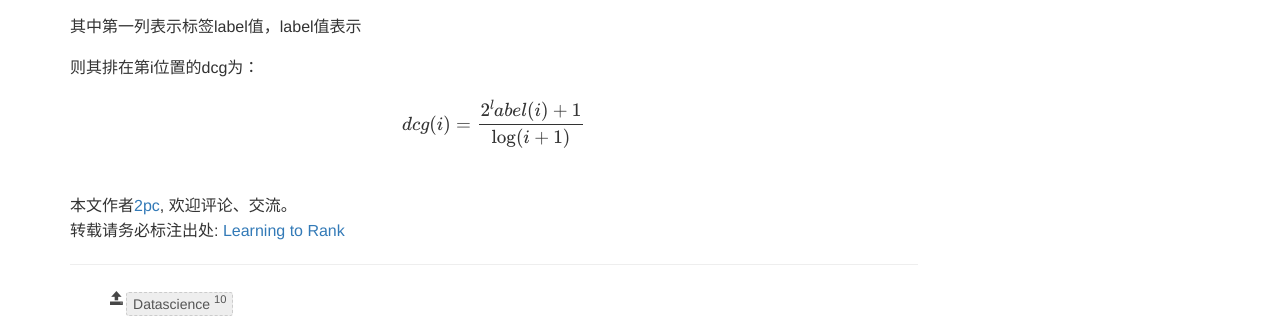
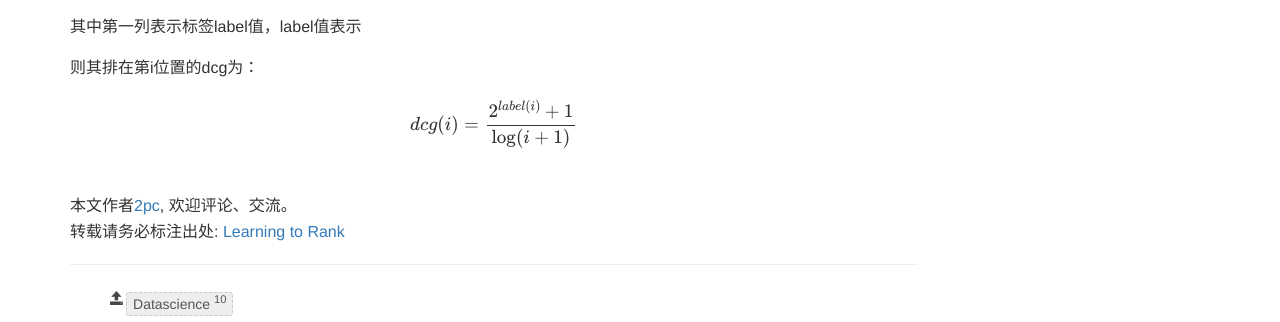
Before and after one commit to luyee/2pc.github.io, a Jekyll site: the page built from _posts/datascience/2016-04-22-LTR.md, in a window 1280 px wide. Shown: the part 526-848 px from the top of the page. Built offline with Jekyll 4.4.1, drawn with Linux system fonts in a browser that asks for light colours; formulas are drawn with MathJax 3; comment, search, counter and statistics services are not loaded.

Commit message:
Update 2016-04-22-LTR.md

````diff
--- a/_posts/datascience/2016-04-22-LTR.md
+++ b/_posts/datascience/2016-04-22-LTR.md
@@ -8,6 +8,7 @@ tags: ["ML","Datascience"]
 ---
 
 数据格式
+
 ```
 0 qid:10050 1:0.434944 2:0.000000 3:0.000000 4:1.000000 5:0.425455 6:0.000000 7:0.000000 8:0.000000 9:0.000000 10:0.000000 11:0.423479 12:0.000000 13:0.000000 14:1.000000 15:0.412193 16:0.643254 17:0.142857 18:0.000000 19:0.500000 20:0.638407 21:1.000000 22:0.958198 23:0.946106 24:0.936481 25:0.000000 26:0.000000 27:0.000000 28:0.000000 29:0.000000 30:0.000000 31:0.000000 32:0.000000 33:0.733195 34:0.000000 35:0.000000 36:0.000000 37:0.979925 38:0.922568 39:0.924231 40:0.918143 41:0.666667 42:0.739726 43:0.000000 44:0.009367 45:0.250000 46:0.000000 #docid = GX264-67-3123911 inc = 1 prob = 0.189357
 0 qid:10056 1:0.179567 2:0.000000 3:0.000000 4:0.000000 5:0.174455 6:0.000000 7:0.000000 8:0.000000 9:0.000000 10:0.000000 11:0.002800 12:0.000000 13:0.000000 14:0.000000 15:0.002287 16:0.084188 17:1.000000 18:0.571429 19:0.000000 20:0.084561 21:0.017313 22:0.220225 23:0.306690 24:0.295506 25:0.000000 26:0.000000 27:0.000000 28:0.000000 29:0.000000 30:0.000000 31:0.000000 32:0.000000 33:0.000000 34:0.000000 35:0.000000 36:0.000000 37:0.018289 38:0.220830 39:0.306274 40:0.297002 41:0.000000 42:0.000000 43:0.000000 44:0.264231 45:0.473684 46:0.172414 #docid = GX000-03-7721182 inc = 1 prob = 0.0897452
@@ -22,10 +23,11 @@ tags: ["ML","Datascience"]
 1 qid:10056 1:0.160991 2:0.000000 3:0.000000 4:0.000000 5:0.155763 6:0.000000 7:0.000000 8:0.000000 9:0.000000 10:0.000000 11:0.431296 12:0.000000 13:0.000000 14:0.000000 15:0.431691 16:0.008032 17:0.000000 18:0.714286 19:0.550000 20:0.008202 21:0.947859 22:1.000000 23:1.000000 24:1.000000 25:0.000000 26:0.000000 27:0.000000 28:0.000000 29:0.000000 30:0.000000 31:0.000000 32:0.000000 33:0.000000 34:0.000000 35:0.000000 36:0.000000 37:0.951447 38:1.000000 39:1.000000 40:1.000000 41:1.000000 42:0.607143 43:0.000000 44:0.000000 45:0.000000 46:0.000000 #docid = GX207-04-13100446 inc = 1 prob = 0.779311
 0 qid:10056 1:0.009288 2:0.000000 3:0.000000 4:0.000000 5:0.003115 6:0.000000 7:0.000000 8:0.000000 9:0.000000 10:0.000000 11:0.036442 12:0.000000 13:0.000000 14:0.000000 15:0.036946 16:0.002203 17:0.000000 18:1.000000 19:0.200000 20:0.002288 21:0.530088 22:0.583607 23:0.442096 24:0.748607 25:0.000000 26:0.000000 27:0.000000 28:0.000000 29:0.000000 30:0.000000 31:0.000000 32:0.000000 33:0.000000 34:0.000000 35:0.000000 36:0.000000 37:0.520742 38:0.563572 39:0.439313 40:0.729926 41:0.500000 42:0.151786 43:0.000000 44:0.000000 45:0.000000 46:0.379310 #docid = GX239-68-0758843 inc = 0.023928833150798 prob = 0.286562
 ```
+
 其中第一列表示标签label值，label值表示
 
 则其排在第i位置的dcg为：
 
 $$
-dcg(i)=\frac{2^label(i)+1}{\log(i+1)}
+dcg(i)=\frac{2^{label(i)}+1}{\log(i+1)}
 $$
````
